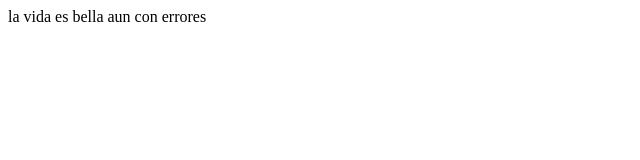
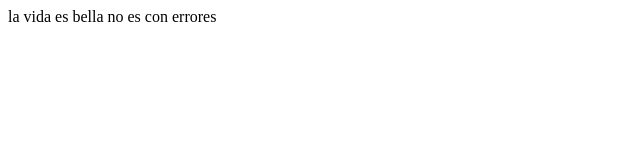
Before and after one commit to lncabana93/repo-prueba, a plain HTML site: page index.htm in a window 1280 px wide. Shown: the full height of the page, 0-640 px from the left. Drawn offline with Linux system fonts and the light colour scheme.

Commit message:
modificando datos de prueba

```diff
--- a/index.htm
+++ b/index.htm
@@ -1 +1 @@
-<p>la vida es bella aun con errores</p>
+<p>la vida es bella no es con errores</p>
```
Also changed, not shown: 1 other file.
